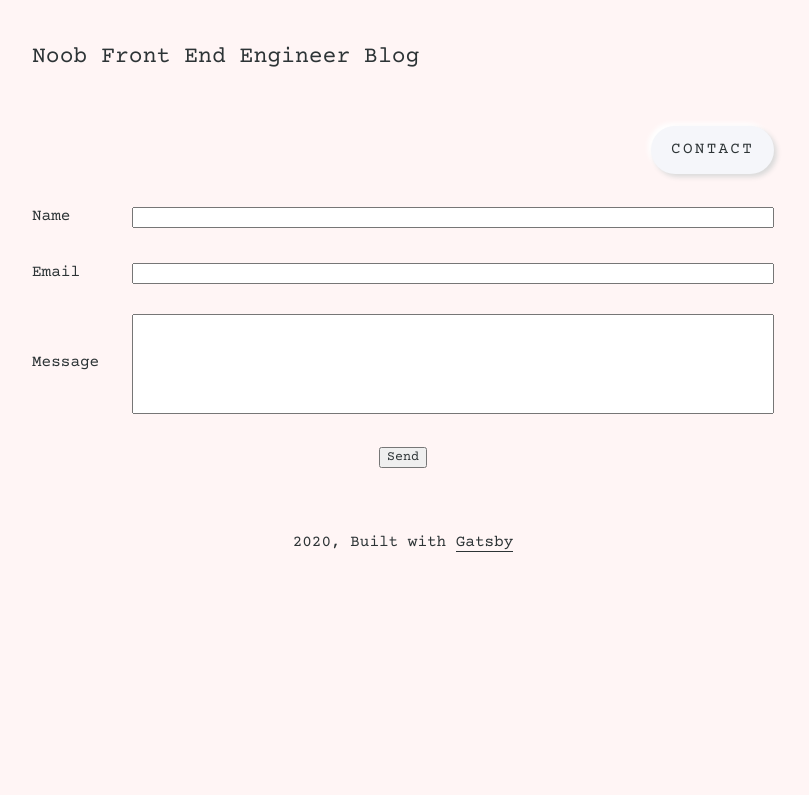
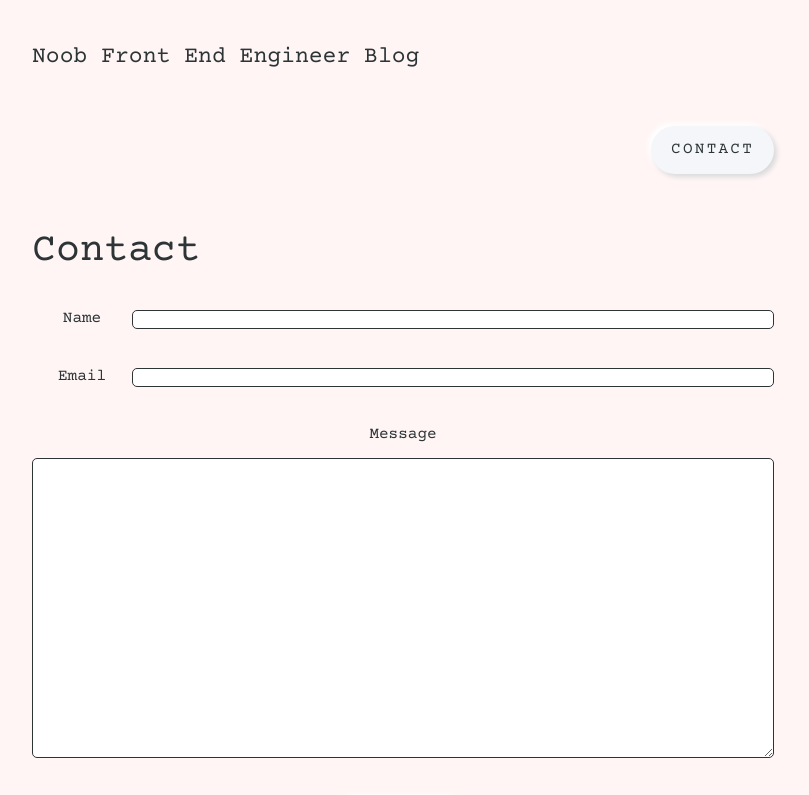
Before and after one commit to daichi-iwamoto/noob-front-end-engineer-blog, a Gatsby site: page /contact in a window 1280 px wide. Shown: the top 795 px of the page, without its empty margins (237-1046 px from the left). Built offline with nearby package versions, Linux system fonts and the light colour scheme; Gatsby itself is replaced by a stand-in of ours; some packages are replaced by stand-ins of ours.

Commit message:
fix contact

```diff
--- a/src/pages/contact/index.js
+++ b/src/pages/contact/index.js
@@ -9,8 +9,9 @@ const BlogIndex = ({ data, location }) => {
 
   return (
     <Layout location={location} title={siteTitle}>
-      <div className="contact">
+      <div id="contact">
         <SEO title="Contact" />
+        <h1>Contact</h1>
         <section>
           <form method="post" name="contact" data-netlify="true" data-netlify-honeypot="bot-field" action="/contact/thanks/">
             <input type="hidden" name="form-name" value="contact" />
@@ -30,7 +31,7 @@ const BlogIndex = ({ data, location }) => {
               <label htmlFor="textarea">
                 Message
               </label>
-              <input type="textarea" name="message" />
+              <textarea name="message" />
             </p>
             <p className="submit">
               <button type="submit">Send</button>
--- a/src/scss/index.scss
+++ b/src/scss/index.scss
@@ -329,6 +329,47 @@ form {
   }
 }
 
+#contact {
+  form {
+    p {
+      margin: 30px 0 0;
+      text-align: center;
+
+      input {
+        border-radius: 5px;
+        border: solid 1px;
+      }
+
+      textarea {
+        margin: 10px 0 0;
+        width: 100%;
+        height: 300px;
+        border-radius: 5px;
+        border: solid 1px;
+        font-size: 14px;
+        line-height: 1.3;
+
+      }
+    }
+
+    .submit {
+      button {
+        border: none;
+        padding: 10px 50px;
+        border-radius: 50px;
+        box-shadow: 3px 3px 5px #dadada, -3px -3px 5px #ffffff;
+        transition: .3s;
+
+        &:hover {
+          box-shadow: 0 0 5px $pink;
+          background-color: $pink;
+          color: $white;
+        }
+      }
+    }
+  }
+}
+
 @media screen and (max-width: 850px) {
   body {
     nav.table-of-content {
```
